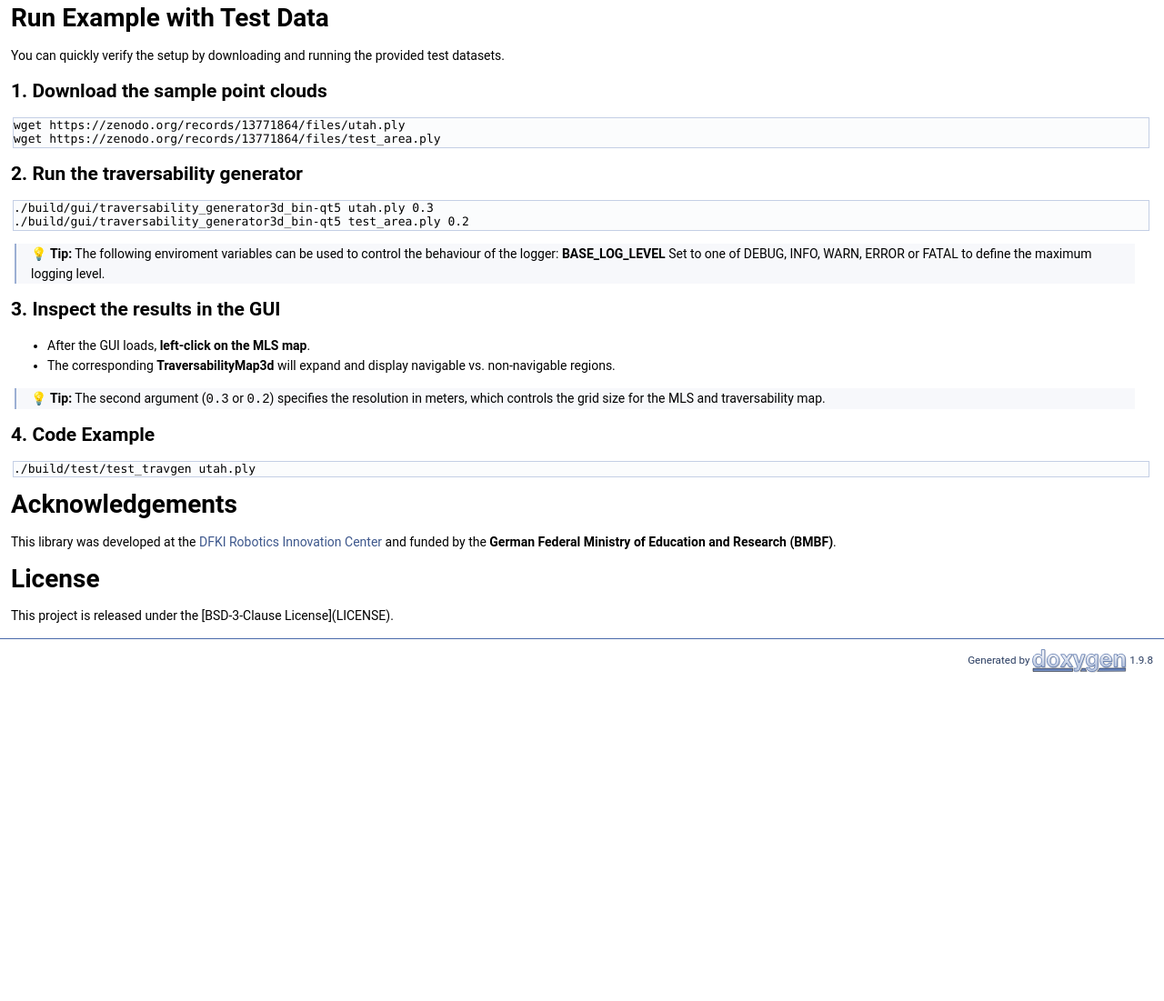
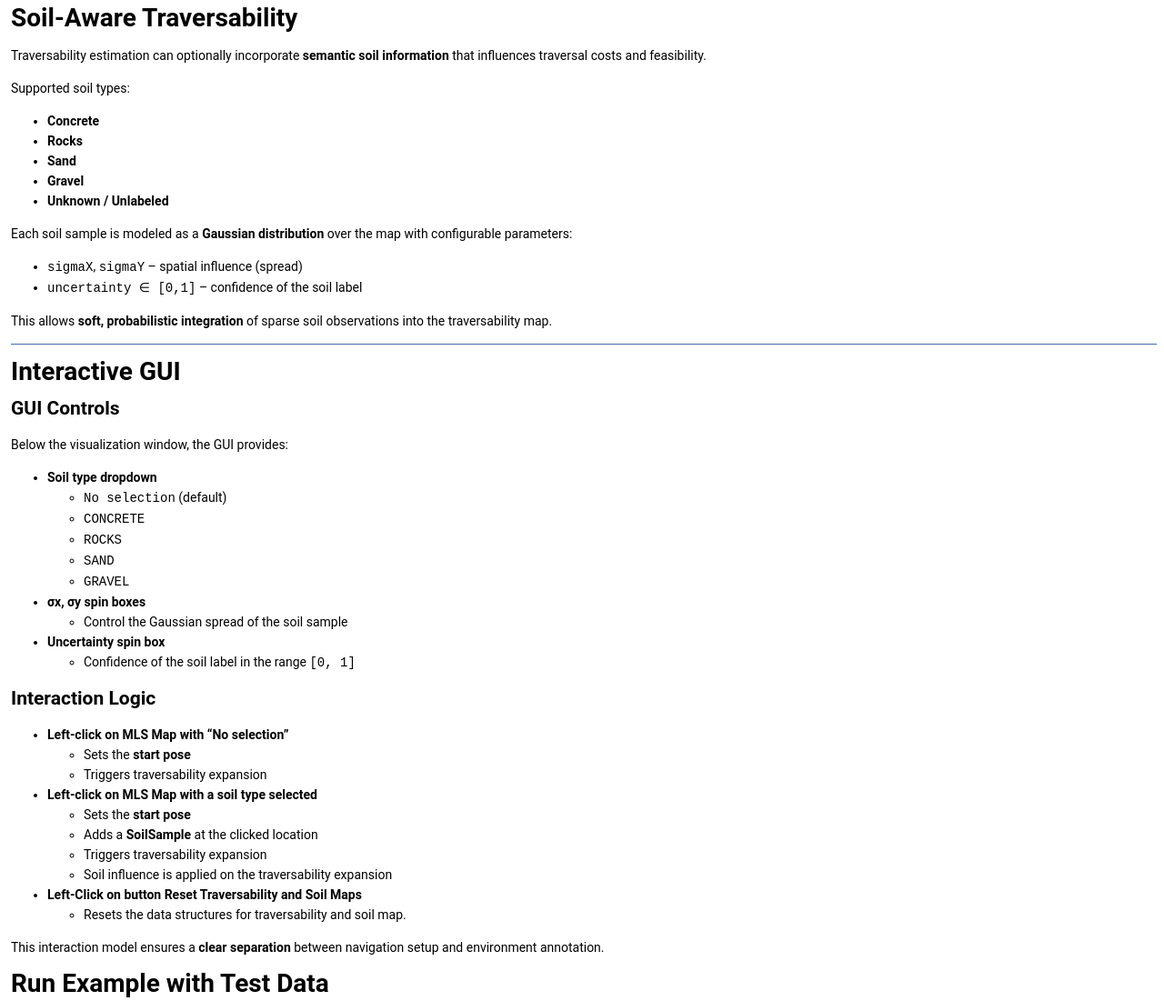
Before and after one commit to dfki-ric/traversability_generator3d, a plain HTML site: page index.html in a window 1280 px wide. Shown: the part 1835-2936 px from the top of the page at 91% size. Before the commit the page ends 2577 px from the top, so only its background shows below. Drawn offline with Linux system fonts and the light colour scheme.

Commit message:
Deploying to gh-pages from @ dfki-ric/traversability_generator3d@408a57f68c6a0f33b6865a0f1b11e81ad35138f8 🚀

```diff
--- a/index.html
+++ b/index.html
@@ -118,21 +118,81 @@ Why node types matter</h2>
 </ul>
 <p>Together, these node types form the backbone of the <code>TraversabilityMap3d</code>, making it both a <b>planning tool</b> and a <b>research framework</b> for robust traversability estimation.</p>
 <h1><a class="anchor" id="autotoc_md6"></a>
+Soil-Aware Traversability</h1>
+<p>Traversability estimation can optionally incorporate <b>semantic soil information</b> that influences traversal costs and feasibility.</p>
+<p>Supported soil types:</p><ul>
+<li><b>Concrete</b></li>
+<li><b>Rocks</b></li>
+<li><b>Sand</b></li>
+<li><b>Gravel</b></li>
+<li><b>Unknown / Unlabeled</b></li>
+</ul>
+<p>Each soil sample is modeled as a <b>Gaussian distribution</b> over the map with configurable parameters:</p><ul>
+<li><code>sigmaX</code>, <code>sigmaY</code> – spatial influence (spread)</li>
+<li><code>uncertainty ∈ [0,1]</code> – confidence of the soil label</li>
+</ul>
+<p>This allows <b>soft, probabilistic integration</b> of sparse soil observations into the traversability map.</p>
+<hr  />
+<h1><a class="anchor" id="autotoc_md8"></a>
+Interactive GUI</h1>
+<h2><a class="anchor" id="autotoc_md9"></a>
+GUI Controls</h2>
+<p>Below the visualization window, the GUI provides:</p>
+<ul>
+<li><b>Soil type dropdown</b><ul>
+<li><code>No selection</code> (default)</li>
+<li><code>CONCRETE</code></li>
+<li><code>ROCKS</code></li>
+<li><code>SAND</code></li>
+<li><code>GRAVEL</code></li>
+</ul>
+</li>
+<li><b>σx, σy spin boxes</b><ul>
+<li>Control the Gaussian spread of the soil sample</li>
+</ul>
+</li>
+<li><b>Uncertainty spin box</b><ul>
+<li>Confidence of the soil label in the range <code>[0, 1]</code></li>
+</ul>
+</li>
+</ul>
+<h2><a class="anchor" id="autotoc_md10"></a>
+Interaction Logic</h2>
+<ul>
+<li><b>Left-click on MLS Map with “No selection”</b><ul>
+<li>Sets the <b>start pose</b></li>
+<li>Triggers traversability expansion</li>
+</ul>
+</li>
+<li><b>Left-click on MLS Map with a soil type selected</b><ul>
+<li>Sets the <b>start pose</b></li>
+<li>Adds a <b>SoilSample</b> at the clicked location</li>
+<li>Triggers traversability expansion</li>
+<li>Soil influence is applied on the traversability expansion</li>
+</ul>
+</li>
+<li><b>Left-Click on button Reset Traversability and Soil Maps</b><ul>
+<li>Resets the data structures for traversability and soil map.</li>
+</ul>
+</li>
+</ul>
+<p>This interaction model ensures a <b>clear separation</b> between navigation setup and environment annotation.</p>
+<h1><a class="anchor" id="autotoc_md11"></a>
 Run Example with Test Data</h1>
 <p>You can quickly verify the setup by downloading and running the provided test datasets. <br  />
 </p>
-<h2><a class="anchor" id="autotoc_md7"></a>
+<h2><a class="anchor" id="autotoc_md12"></a>
 1. Download the sample point clouds</h2>
 <div class="fragment"><div class="line">wget https://zenodo.org/records/13771864/files/utah.ply</div>
 <div class="line">wget https://zenodo.org/records/13771864/files/test_area.ply</div>
-</div><!-- fragment --><h2><a class="anchor" id="autotoc_md8"></a>
+</div><!-- fragment --><h2><a class="anchor" id="autotoc_md13"></a>
 2. Run the traversability generator</h2>
 <div class="fragment"><div class="line">./build/gui/traversability_generator3d_bin-qt5 utah.ply 0.3</div>
 <div class="line">./build/gui/traversability_generator3d_bin-qt5 test_area.ply 0.2</div>
 </div><!-- fragment --> <blockquote class="doxtable">
 <p>&zwj;💡 <b>Tip:</b> The following enviroment variables can be used to control the behaviour of the logger: <b>BASE_LOG_LEVEL</b> Set to one of DEBUG, INFO, WARN, ERROR or FATAL to define the maximum logging level. </p>
 </blockquote>
-<h2><a class="anchor" id="autotoc_md9"></a>
+<h2><a class="anchor" id="autotoc_md14"></a>
 3. Inspect the results in the GUI</h2>
 <ul>
 <li>After the GUI loads, <b>left-click on the MLS map</b>. <br  />
@@ -143,14 +203,14 @@ Run Example with Test Data</h1>
 <blockquote class="doxtable">
 <p>&zwj;💡 <b>Tip:</b> The second argument (<code>0.3</code> or <code>0.2</code>) specifies the resolution in meters, which controls the grid size for the MLS and traversability map. </p>
 </blockquote>
-<h2><a class="anchor" id="autotoc_md10"></a>
+<h2><a class="anchor" id="autotoc_md15"></a>
 4. Code Example</h2>
 <div class="fragment"><div class="line">./build/test/test_travgen utah.ply</div>
-</div><!-- fragment --><h1><a class="anchor" id="autotoc_md11"></a>
+</div><!-- fragment --><h1><a class="anchor" id="autotoc_md16"></a>
 Acknowledgements</h1>
 <p>This library was developed at the <a href="https://robotik.dfki-bremen.de/en/startpage.html">DFKI Robotics Innovation Center</a> and funded by the <b>German Federal Ministry of Education and Research (BMBF)</b>. <br  />
 </p>
-<h1><a class="anchor" id="autotoc_md12"></a>
+<h1><a class="anchor" id="autotoc_md17"></a>
 License</h1>
 <p>This project is released under the [BSD-3-Clause License](LICENSE). </p>
 </div></div><!-- PageDoc -->
```
